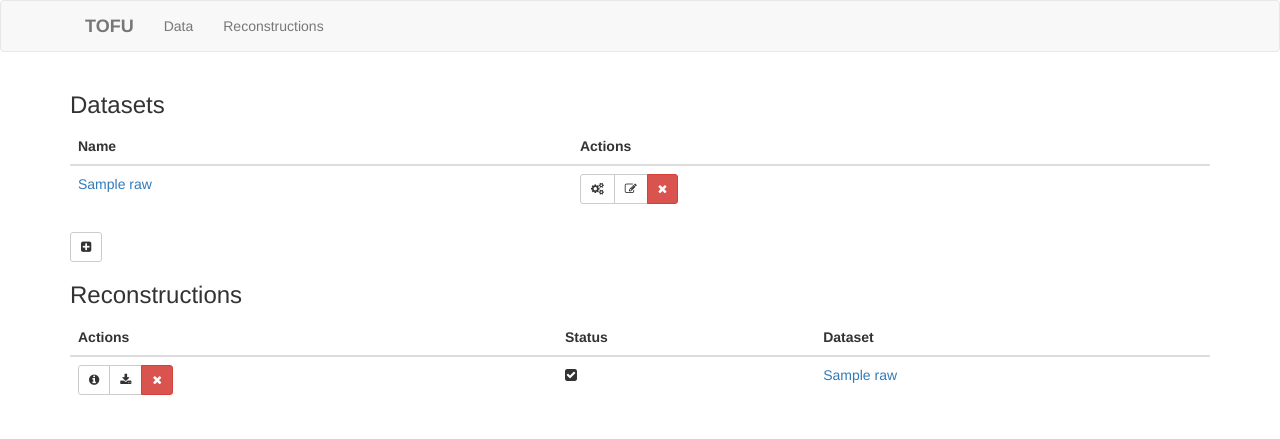
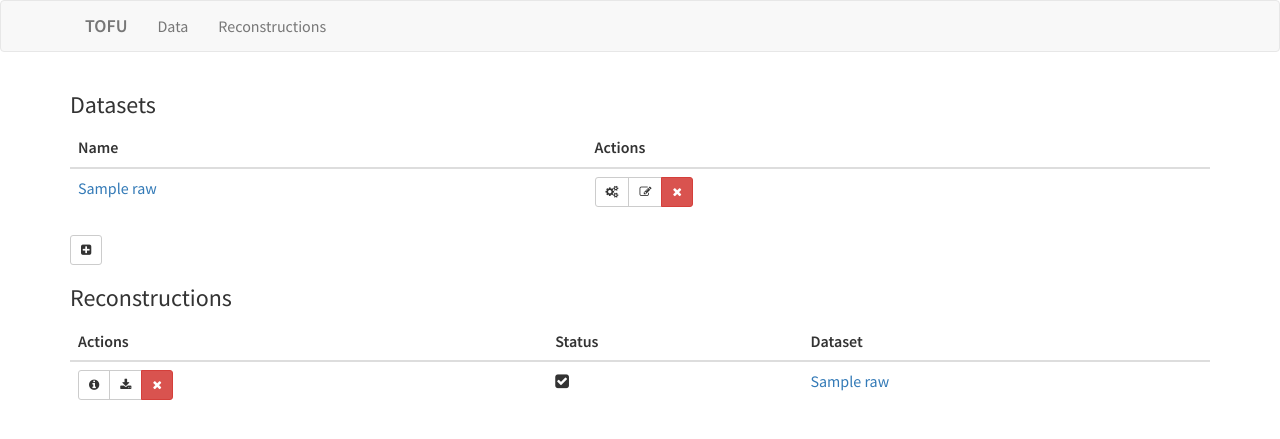
Before and after one commit to ufo-kit/tofuweb, a Flask app: page / in a window 1280 px wide. Shown: the top 439 px of the page. Run offline with Flask 2, Linux system fonts and the light colour scheme; tables that the repository leaves empty hold one stand-in row (values such as "Sample post"); some libraries are stand-ins or nearby versions.

Commit message:
Use nicer font

```diff
--- /dev/null
+++ b/tofuweb/static/css/custom.css
@@ -0,0 +1,4 @@
+body {
+  font-family: Source Sans Pro, sans-serif;
+  font-size: 16px;
+}
--- a/tofuweb/templates/layout.html
+++ b/tofuweb/templates/layout.html
@@ -2,8 +2,10 @@
 <html ng-app="TofuApp">
   <head>
     <meta name="viewport" content="width=device-width, initial-scale=1.0">
+    <link href='http://fonts.googleapis.com/css?family=Source+Sans+Pro:400,600' rel='stylesheet' type='text/css'>
     <link rel="stylesheet" style="text/css" href="{{ url_for('static', filename='css/bootstrap.min.css') }}" />
     <link rel="stylesheet" style="text/css" href="{{ url_for('static', filename='css/font-awesome.min.css') }}" />
+    <link rel="stylesheet" style="text/css" href="{{ url_for('static', filename='css/custom.css') }}" />
     <script src="{{ url_for('static', filename='js/angular.min.js') }}"></script>
     <script src="{{ url_for('static', filename='js/jquery-1.11.2.min.js') }}"></script>
     <script src="{{ url_for('static', filename='js/bootstrap.min.js') }}"></script>
```
